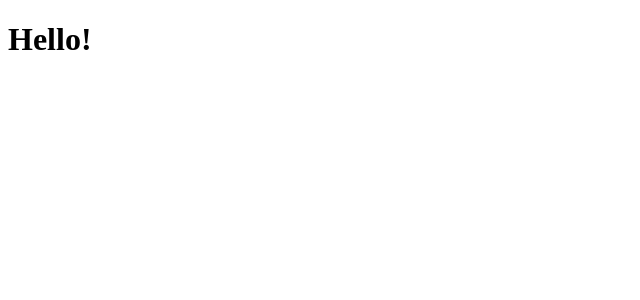
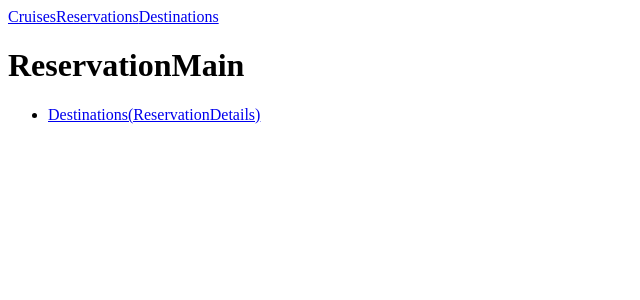
Before and after one commit to karelvanoordt/sailvation-app-frontend, a React (Create React App) app: page /cruises/1/reservation/1/destination in a window 1280 px wide. Shown: the top 300 px of the page, without its empty margins (0-640 px from the left). Built offline with nearby package versions, Linux system fonts and the light colour scheme.

Commit message:
Create React Routes Structure

```diff
--- a/src/App.js
+++ b/src/App.js
@@ -1,10 +1,13 @@
-import React from 'react';
+import {
+  BrowserRouter as Router,
+} from 'react-router-dom';
+import AppContainer from './components/AppContainer';
 
 function App() {
   return (
-    <div className="App">
-      <h1>Hello!</h1>
-    </div>
+    <Router>
+      <AppContainer />
+    </Router>
   );
 }
 
--- /dev/null
+++ b/src/components/AppContainer.js
@@ -0,0 +1,28 @@
+import { Route, Switch } from 'react-router-dom';
+import Nav from './nav/Nav';
+import Cruise from './cruises/Cruise';
+import ReservationDetails from './reservations/ReservationDetails';
+import ReservationMain from './reservations/ReservationMain';
+
+function AppContainer() {
+  return (
+    <div className="app-container">
+      <Nav />
+      <div className="content">
+        <Switch>
+          <Route exact path="/cruises">
+            <Cruise />
+          </Route>
+          <Route path="/cruises/:id">
+            <ReservationMain path="/cruises/:id/reservation" />
+          </Route>
+          <Route>
+            <ReservationDetails path="/cruises/:id/reservation/:id/destination" />
+          </Route>
+        </Switch>
+      </div>
+    </div>
+  );
+}
+
+export default AppContainer;
--- a/src/components/cruises/Cruise.js
+++ b/src/components/cruises/Cruise.js
@@ -1,8 +1,14 @@
 import React from 'react';
+import { Link } from 'react-router-dom';
 
 function Cruise() {
   return (
-    <div>Cruise</div>
+    <div>
+      <h1>Cruise</h1>
+      <Link to="/cruises/:id">
+        Reservation
+      </Link>
+    </div>
   );
 }
 
--- a/src/components/nav/Nav.js
+++ b/src/components/nav/Nav.js
@@ -1,8 +1,13 @@
 import React from 'react';
+import { Link } from 'react-router-dom';
 
 function Nav() {
   return (
-    <div>Nav</div>
+    <div>
+      <Link to="/cruises">Cruises</Link>
+      <Link to="/cruises/:id">Reservations</Link>
+      <Link to="/cruises/:id/reservation/:id/destionation">Destinations</Link>
+    </div>
   );
 }
 
--- a/src/components/reservations/ReservationMain.js
+++ b/src/components/reservations/ReservationMain.js
@@ -1,8 +1,18 @@
 import React from 'react';
+import { Link } from 'react-router-dom';
 
 function ReservationMain() {
   return (
-    <div>ReservationMain</div>
+    <div>
+      <h1>ReservationMain</h1>
+      <ul>
+        <li>
+          <Link to="/cruises/:id/reservation/:id/destination">
+            Destinations(ReservationDetails)
+          </Link>
+        </li>
+      </ul>
+    </div>
   );
 }
 
```
